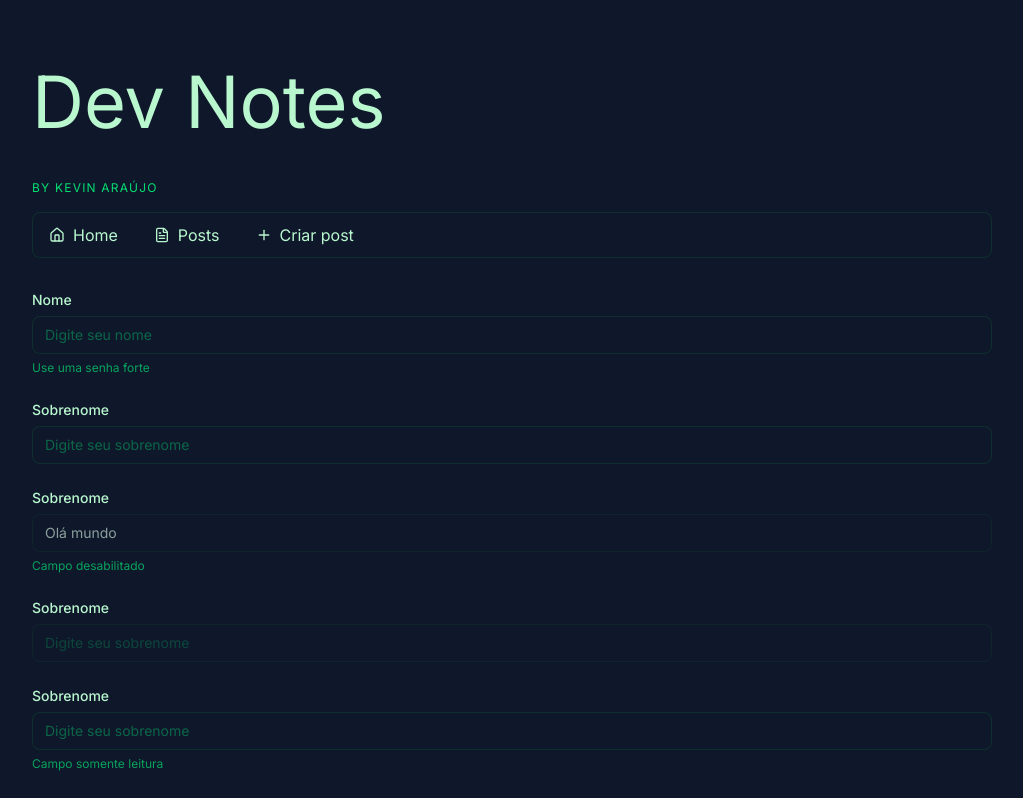
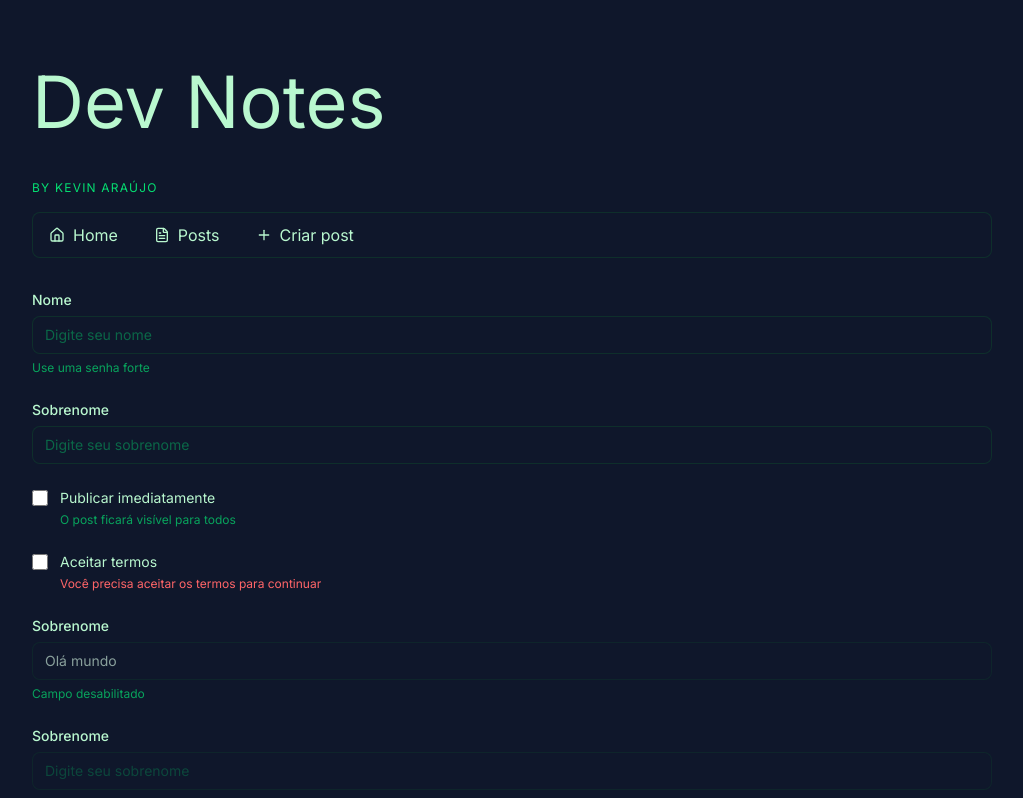
Before and after one commit to araujokevin/dev-notes, a Next.js app: page /admin/post/new in a window 1280 px wide. Shown: the top 798 px of the page, without its empty margins (128-1151 px from the left). Built offline with nearby package versions, Linux system fonts and the light colour scheme.

Commit message:
feat(form): create InputCheckbox component

```diff
--- a/src/app/admin/post/new/page.tsx
+++ b/src/app/admin/post/new/page.tsx
@@ -1,3 +1,4 @@
+import { InputCheckbox } from "@/components/InputCheckbox";
 import { InputText } from "@/components/InputText";
 
 export const dynamic = "force-dynamic";
@@ -13,6 +14,16 @@ export default async function AdminPostNewPage() {
       />
 
       <InputText label="Sobrenome" placeholder="Digite seu sobrenome" />
+
+      <InputCheckbox
+        label="Publicar imediatamente"
+        helperText="O post ficará visível para todos"
+      />
+
+      <InputCheckbox
+        label="Aceitar termos"
+        error="Você precisa aceitar os termos para continuar"
+      />
 
       <InputText
         label="Sobrenome"
--- /dev/null
+++ b/src/components/InputCheckbox/index.tsx
@@ -0,0 +1,71 @@
+import clsx from "clsx";
+import { useId } from "react";
+
+type InputCheckboxProps = {
+  label?: string;
+  helperText?: string;
+  error?: string;
+} & Omit<React.ComponentProps<"input">, "type">;
+
+export function InputCheckbox({
+  label,
+  helperText,
+  error,
+  disabled,
+  className,
+  ...props
+}: InputCheckboxProps) {
+  const id = useId();
+  const hasError = Boolean(error);
+
+  return (
+    <div className="flex flex-col gap-1">
+      <label
+        htmlFor={id}
+        className={clsx(
+          "flex items-center gap-3 cursor-pointer",
+          "text-sm text-green-200",
+          disabled && "cursor-not-allowed opacity-60",
+        )}
+      >
+        <input
+          id={id}
+          type="checkbox"
+          disabled={disabled}
+          aria-invalid={hasError}
+          aria-describedby={
+            hasError ? `${id}-error` : helperText ? `${id}-helper` : undefined
+          }
+          className={clsx(
+            "h-4 w-4 shrink-0",
+            "rounded border border-green-900/40",
+            "bg-slate-900",
+            "text-green-400",
+            "transition",
+            "focus:outline-none focus:ring-2 focus:ring-green-500/60",
+            "checked:bg-green-500 checked:border-green-500",
+            "disabled:bg-slate-800 disabled:border-green-800",
+            hasError &&
+              "border-red-500 focus:ring-red-500/60 checked:bg-red-500",
+            className,
+          )}
+          {...props}
+        />
+
+        {label}
+      </label>
+
+      {helperText && !hasError && (
+        <span id={`${id}-helper`} className="text-xs text-green-400/70 pl-7">
+          {helperText}
+        </span>
+      )}
+
+      {hasError && (
+        <span id={`${id}-error`} className="text-xs text-red-400 pl-7">
+          {error}
+        </span>
+      )}
+    </div>
+  );
+}
```
